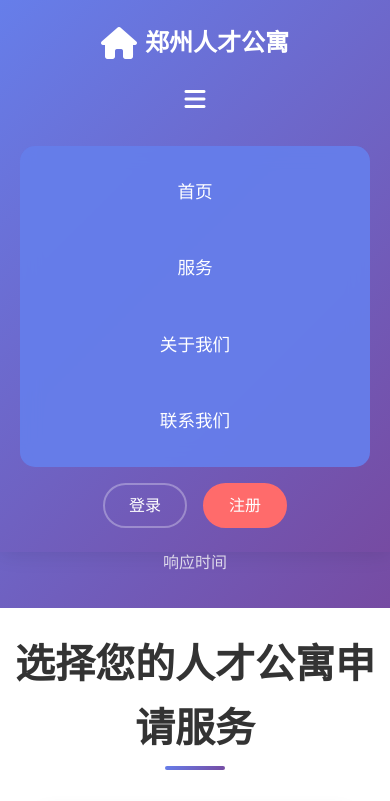
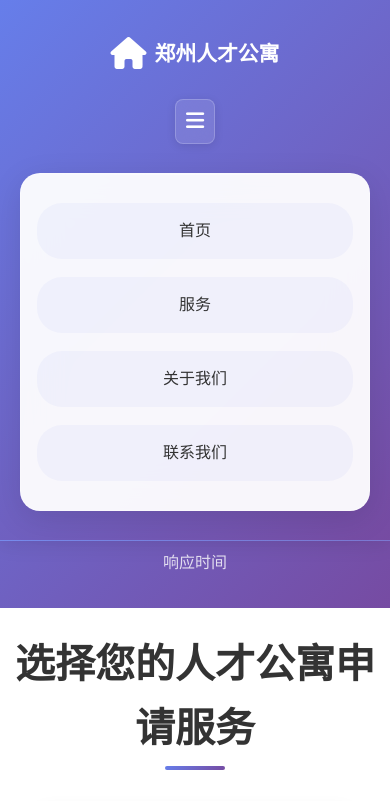
Before and after one commit to mbr1024/rcgy, a plain HTML site: page index.html in a window 390 px wide. Both pictures are taken after a click on the button 195 px from the left and 100 px from the top of the page. Shown: the top 801 px of the page. Drawn offline with Linux system fonts and the light colour scheme.

Commit message:
优化H5顶部菜单样式：更自然的视觉效果、流畅动画、协调配色

```diff
--- a/styles.css
+++ b/styles.css
@@ -41,6 +41,23 @@ body {
     align-items: center;
     font-size: 1.5rem;
     font-weight: bold;
+    transition: all 0.3s ease;
+}
+
+.logo:hover {
+    transform: scale(1.05);
+}
+
+@media (max-width: 768px) {
+    .logo {
+        font-size: 1.3rem;
+        padding: 0.5rem 0;
+    }
+
+    .logo i {
+        margin-right: 0.4rem;
+        font-size: 1.8rem;
+    }
 }
 
 .logo i {
@@ -584,19 +601,29 @@ main {
 /* 移动端菜单按钮 */
 .mobile-menu-btn {
     display: none;
-    background: none;
-    border: none;
+    background: rgba(255, 255, 255, 0.1);
+    border: 1px solid rgba(255, 255, 255, 0.2);
     color: white;
-    font-size: 1.5rem;
+    font-size: 1.3rem;
     cursor: pointer;
-    padding: 0.5rem;
-    border-radius: 5px;
-    transition: all 0.3s ease;
+    padding: 0.6rem;
+    border-radius: 8px;
+    transition: all 0.3s cubic-bezier(0.4, 0, 0.2, 1);
     -webkit-tap-highlight-color: transparent;
+    backdrop-filter: blur(10px);
+    box-shadow: 0 2px 10px rgba(0, 0, 0, 0.1);
 }
 
 .mobile-menu-btn:hover {
-    background-color: rgba(255,255,255,0.2);
+    background: rgba(255, 255, 255, 0.2);
+    border-color: rgba(255, 255, 255, 0.3);
+    transform: translateY(-1px);
+    box-shadow: 0 4px 15px rgba(0, 0, 0, 0.15);
+}
+
+.mobile-menu-btn:active {
+    transform: translateY(0) scale(0.95);
+    background: rgba(255, 255, 255, 0.15);
 }
 
 /* 移动端触摸优化 */
@@ -703,33 +730,86 @@ body {
 
     .header .container {
         flex-direction: column;
-        gap: 1rem;
-        padding: 0.5rem 20px;
+        gap: 0.8rem;
+        padding: 0.8rem 20px;
+        position: relative;
+    }
+
+    /* 移动端头部背景优化 */
+    .header {
+        background: linear-gradient(135deg, rgba(102, 126, 234, 0.95) 0%, rgba(118, 75, 162, 0.95) 100%);
+        backdrop-filter: blur(20px);
+        border-bottom: 1px solid rgba(255, 255, 255, 0.1);
+    }
+
+    /* 移动端用户操作按钮优化 */
+    .user-actions {
+        display: none;
+    }
+
+    /* 移动端Logo居中 */
+    .logo {
+        justify-content: center;
+        margin-bottom: 0.5rem;
     }
 
     .nav {
-        gap: 1rem;
+        gap: 0.5rem;
         display: none;
         width: 100%;
         flex-direction: column;
         text-align: center;
-        background: rgba(102, 126, 234, 0.95);
-        backdrop-filter: blur(10px);
-        border-radius: 15px;
-        padding: 1rem;
-        margin-top: 0.5rem;
+        background: rgba(255, 255, 255, 0.95);
+        backdrop-filter: blur(20px);
+        border-radius: 20px;
+        padding: 1.5rem 1rem;
+        margin-top: 1rem;
+        border: 1px solid rgba(255, 255, 255, 0.3);
+        box-shadow: 0 8px 32px rgba(0, 0, 0, 0.1);
+        position: relative;
+        overflow: hidden;
+        transform-origin: top center;
+    }
+
+    .nav::before {
+        content: '';
+        position: absolute;
+        top: 0;
+        left: 0;
+        right: 0;
+        height: 1px;
+        background: linear-gradient(90deg, transparent, rgba(255, 255, 255, 0.5), transparent);
     }
 
     .nav.active {
         display: flex;
-        animation: slideDown 0.3s ease;
+        animation: slideDown 0.4s cubic-bezier(0.4, 0, 0.2, 1);
     }
+
+    /* 菜单项逐个出现动画 */
+    .nav.active a {
+        animation: fadeInUp 0.5s ease forwards;
+        opacity: 0;
+        transform: translateY(20px);
+    }
+
+    .nav.active a:nth-child(1) { animation-delay: 0.1s; }
+    .nav.active a:nth-child(2) { animation-delay: 0.2s; }
+    .nav.active a:nth-child(3) { animation-delay: 0.3s; }
+    .nav.active a:nth-child(4) { animation-delay: 0.4s; }
 
     @keyframes slideDown {
         from {
             opacity: 0;
-            transform: translateY(-10px);
+            transform: translateY(-15px) scale(0.95);
         }
+        to {
+            opacity: 1;
+            transform: translateY(0) scale(1);
+        }
+    }
+
+    @keyframes fadeInUp {
         to {
             opacity: 1;
             transform: translateY(0);
@@ -803,10 +883,42 @@ body {
 
     /* 移动端导航优化 */
     .nav a {
-        padding: 0.8rem 1.5rem;
-        font-size: 1.1rem;
+        padding: 0.9rem 1.8rem;
+        font-size: 1rem;
         border-radius: 25px;
-        margin: 0.2rem 0;
+        margin: 0.3rem 0;
+        color: #333;
+        background: rgba(102, 126, 234, 0.05);
+        border: 1px solid transparent;
+        transition: all 0.3s cubic-bezier(0.4, 0, 0.2, 1);
+        position: relative;
+        overflow: hidden;
+    }
+
+    .nav a::before {
+        content: '';
+        position: absolute;
+        top: 0;
+        left: -100%;
+        width: 100%;
+        height: 100%;
+        background: linear-gradient(90deg, transparent, rgba(102, 126, 234, 0.1), transparent);
+        transition: left 0.5s ease;
+    }
+
+    .nav a:hover::before {
+        left: 100%;
+    }
+
+    .nav a:hover {
+        background: rgba(102, 126, 234, 0.1);
+        border-color: rgba(102, 126, 234, 0.2);
+        transform: translateY(-2px);
+        box-shadow: 0 4px 15px rgba(102, 126, 234, 0.2);
+    }
+
+    .nav a:active {
+        transform: translateY(0) scale(0.98);
     }
 }
 
```
